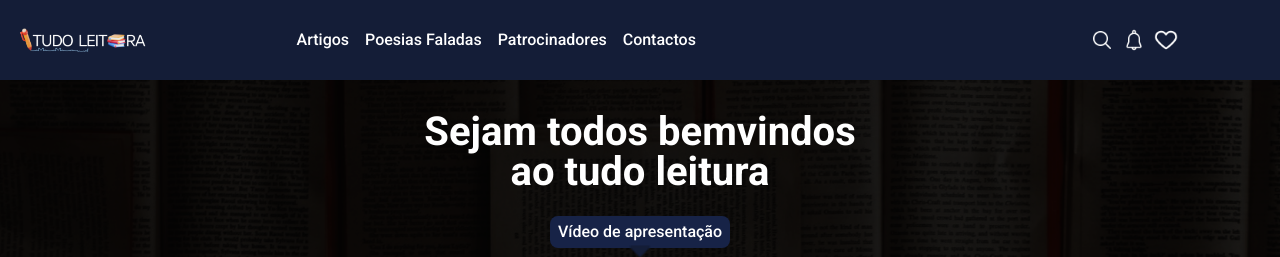
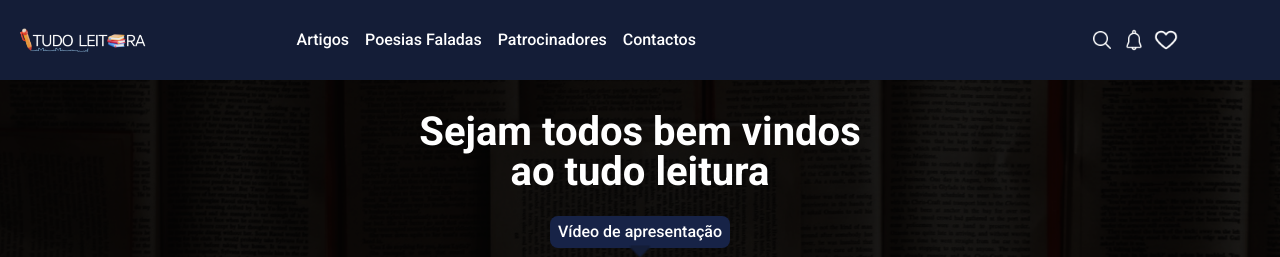
Before and after one commit to wonderfernando/tudo-leitura, a plain HTML site: page index.html in a window 1280 px wide. Shown: the top 257 px of the page. Drawn offline with nearby package versions, Linux system fonts and the light colour scheme.

Commit message:
more changes

```diff
--- a/index.html
+++ b/index.html
@@ -58,7 +58,7 @@
         </div>
     </header>
         <section class="bg-[url(./img/banner.png)] flex flex-col items-center justify-center p-4 pb-8">
-            <h1 class="font-extrabold leading-none text-[40px] text-white text-center mt-4 mb-6 efeito-titulo-topo">Sejam todos bemvindos <br>ao tudo leitura</h1>
+            <h1 class="font-extrabold leading-none text-[40px] text-white text-center mt-4 mb-6 efeito-titulo-topo">Sejam todos bem vindos <br>ao tudo leitura</h1>
             <button class="bg-[#172347] rounded-lg text-white p-1 px-2  mb-5 relative ">Vídeo de apresentação <img class="absolute -bottom-5 right-0 mx-auto left-0 w-9 h-9" src="./img/down-blue.png" alt=""></button>
 
             <iframe class="rounded-lg max-w-[800px] h-[452px] w-full mb-14 max-md:h-[252px] efeito-video" src="https://www.youtube.com/embed/U659xvG75Bk" frameborder="0"   ></iframe>
```
